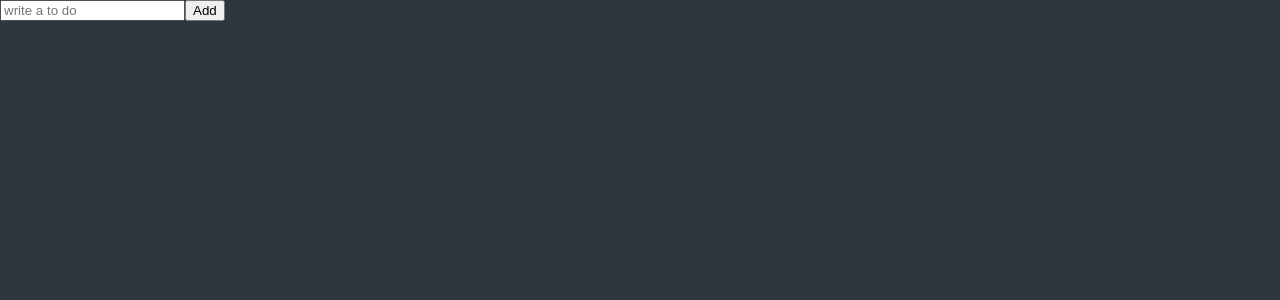
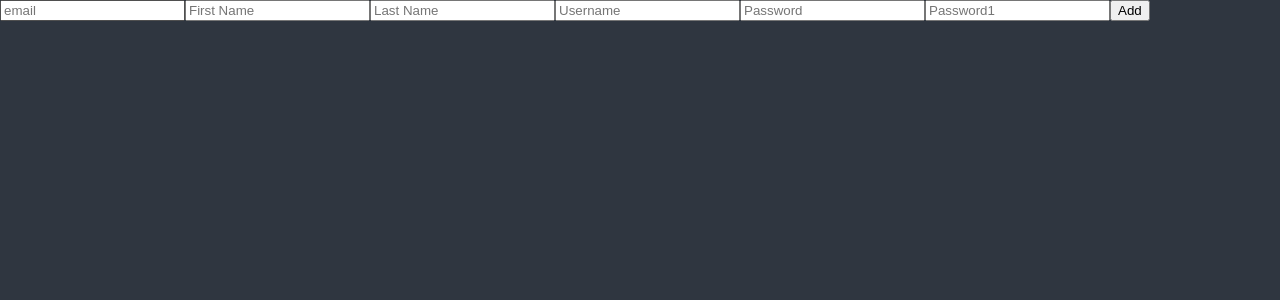
Before and after one commit to ChaeSangJung/to_do_react_master, a React (Create React App) app: page / in a window 1280 px wide. Shown: the top 300 px of the page. Built offline with nearby package versions, Linux system fonts and the light colour scheme.

Commit message:
5.6 Forms

```diff
--- a/package.json
+++ b/package.json
@@ -13,6 +13,7 @@
     "@types/styled-components": "^5.1.19",
     "react": "^17.0.2",
     "react-dom": "^17.0.2",
+    "react-hook-form": "^7.22.5",
     "react-scripts": "5.0.0",
     "recoil": "^0.5.2",
     "styled-components": "^5.3.3",
--- a/src/ToDoList.tsx
+++ b/src/ToDoList.tsx
@@ -1,22 +1,49 @@
 import React, { useState } from "react";
+import { useForm } from "react-hook-form";
+
+// const TodoList = () => {
+//     const [toDo, setTodo] = useState("");
+//     const [toDoError, setToDoError] = useState("");
+//     const onchange = (event: React.FormEvent<HTMLInputElement>) => {
+//         const {
+//             currentTarget : {value},
+//         } = event;
+//         setToDoError("");
+//         setTodo(value);
+//     };
+//     const onSubmit = (event : React.FormEvent<HTMLFormElement>) => {
+//         event.preventDefault();
+//         if (toDo.length < 10) {
+//             return setToDoError("To do should be longer");
+//           }
+//           console.log("submit");
+//     }
+//     return (
+//         <>
+//             <div>
+//                 <form onSubmit={onSubmit}>
+//                     <input onChange={onchange} value={toDo} placeholder="write a to do"/>
+//                     <button>Add</button>
+//                     {toDoError !== "" ? toDoError : null}
+//                 </form>
+//             </div>
+//         </>
+//     )
+// }
 
 const TodoList = () => {
-    const [todo, setTodo] = useState("");
-    const onchange = (event: React.FormEvent<HTMLInputElement>) => {
-        const {
-            currentTarget : {value},
-        } = event;
-        setTodo(value);
-    };
-    const onSubmit = (event : React.FormEvent<HTMLFormElement>) => {
-        event.preventDefault();
-        console.log(todo)
-    }
+    const { register, watch } = useForm();
+    console.log(watch())
     return (
         <>
             <div>
-                <form onSubmit={onSubmit}>
-                    <input onChange={onchange} value={todo} placeholder="write a to do"/>
+                <form>
+                    <input {...register("email")} placeholder="email" />
+                    <input {...register("firstName")} placeholder="First Name" />
+                    <input {...register("lastName")} placeholder="Last Name" />
+                    <input {...register("username")} placeholder="Username" />
+                    <input {...register("password")} placeholder="Password" />
+                    <input {...register("password1")} placeholder="Password1" />
                     <button>Add</button>
                 </form>
             </div>
```
Also changed, not shown: 2 other files (tests, documents, lock files or other folders).
